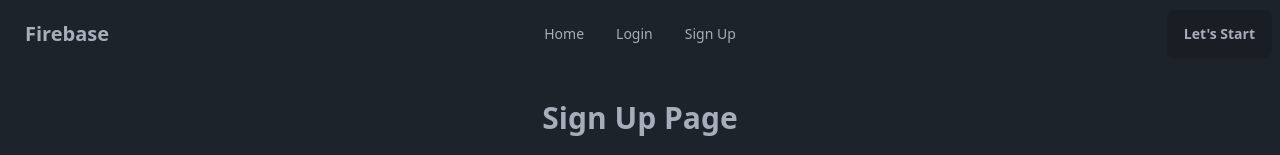
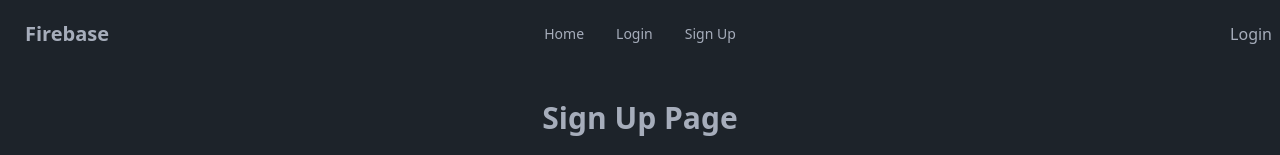
Before and after one commit to Shakib-Shajid/firebase-auth, a React (Vite) app: page /signup in a window 1280 px wide. Shown: the top 155 px of the page. Built offline with nearby package versions, Linux system fonts and the light colour scheme; no server answers.

Commit message:
sign in added in ui  and log out added in navbar

```diff
--- a/src/components/Signup/Signup.jsx
+++ b/src/components/Signup/Signup.jsx
@@ -1,9 +1,28 @@
+import { useContext } from "react";
 import { Link } from "react-router-dom";
+import { AuthContext } from "../../providers/AuthProvider";
 
 const Signup = () => {
+
+    const {createUser} = useContext(AuthContext)
+
+    const handleSignIn = event =>{
+        event.preventDefault();
+        console.log(event);
+        const form =event.target;
+        const email = form.email.value;
+        const password= form.password.value;
+        console.log(email, password);
+        createUser(email,password)
+        .then(result=>{
+            const user = result.user;
+            console.log(user);
+        })
+    }
+
     return (
         <div>
-            <form className="card-body md:w-2/3 mx-auto">
+            <form onSubmit={handleSignIn} className="card-body md:w-2/3 mx-auto">
                 <h3 className="text-center font-bold text-xl md:text-3xl">Sign Up Page</h3>
                 <div className="form-control">
                     <label className="label">
--- a/src/components/shared/Navbar.jsx
+++ b/src/components/shared/Navbar.jsx
@@ -1,6 +1,16 @@
+import { useContext } from 'react';
 import { Link } from 'react-router-dom';
+import { AuthContext } from '../../providers/AuthProvider';
 
 const Navbar = () => {
+
+    const { user, logout } = useContext(AuthContext);
+
+    const handleLogOut = () =>{
+        logout()
+        .then(()=>{})
+        .catch(error=>console.log(error))
+    }
     return (
         <div>
             <div className="navbar bg-base-100">
@@ -38,8 +48,11 @@ const Navbar = () => {
                     </ul>
                 </div>
                 <div className="navbar-end">
-                    <a className="btn">Let's Start</a>
+                    {
+                        user ? <button onClick={handleLogOut}>Log Out</button> : <button><Link to="/login">Login</Link></button>
+                    }
                 </div>
+
             </div>
         </div>
     );
```
